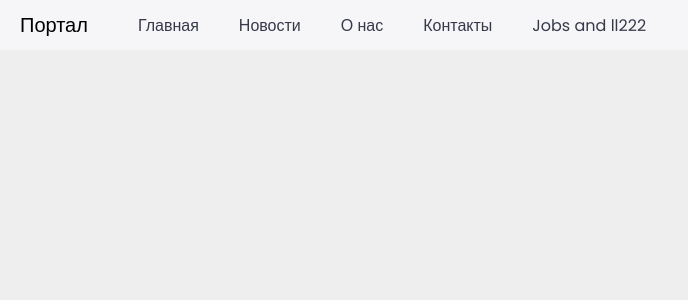
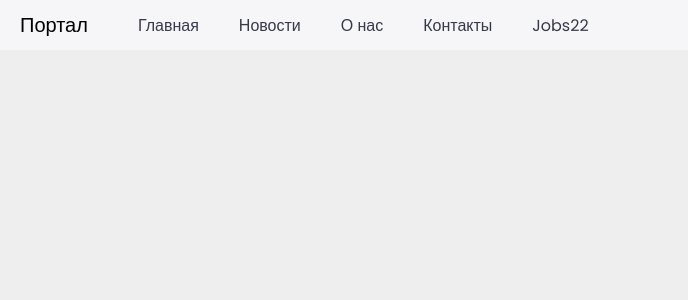
Before and after one commit to AlexEnotov/portal, a PHP site: page / in a window 1280 px wide. Shown: the top 300 px of the page, without its empty margins (0-688 px from the left). Run offline with PHP 8.4, Linux system fonts and the light colour scheme.

Commit message:
Update index.php

```diff
--- a/index.php
+++ b/index.php
@@ -16,7 +16,7 @@
 			<a href="" class="m">Новости</a>
 			<a href="" class="m">О нас</a>
 			<a href="" class="m">Контакты</a>
-			<a href="" class="m">Jobs and ll222</a>
+			<a href="" class="m">Jobs22</a>
 		</nav>
 	</div>
 
```
